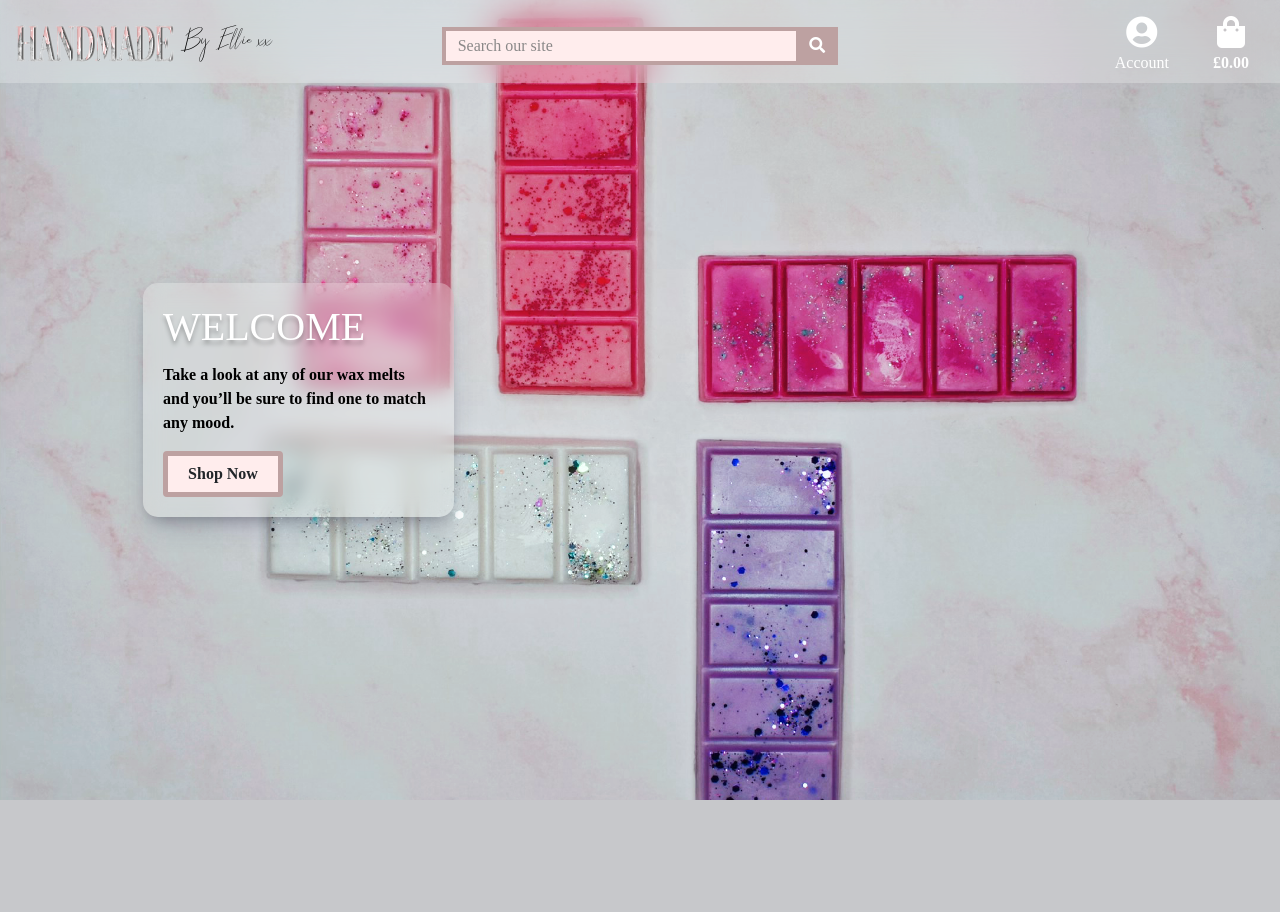
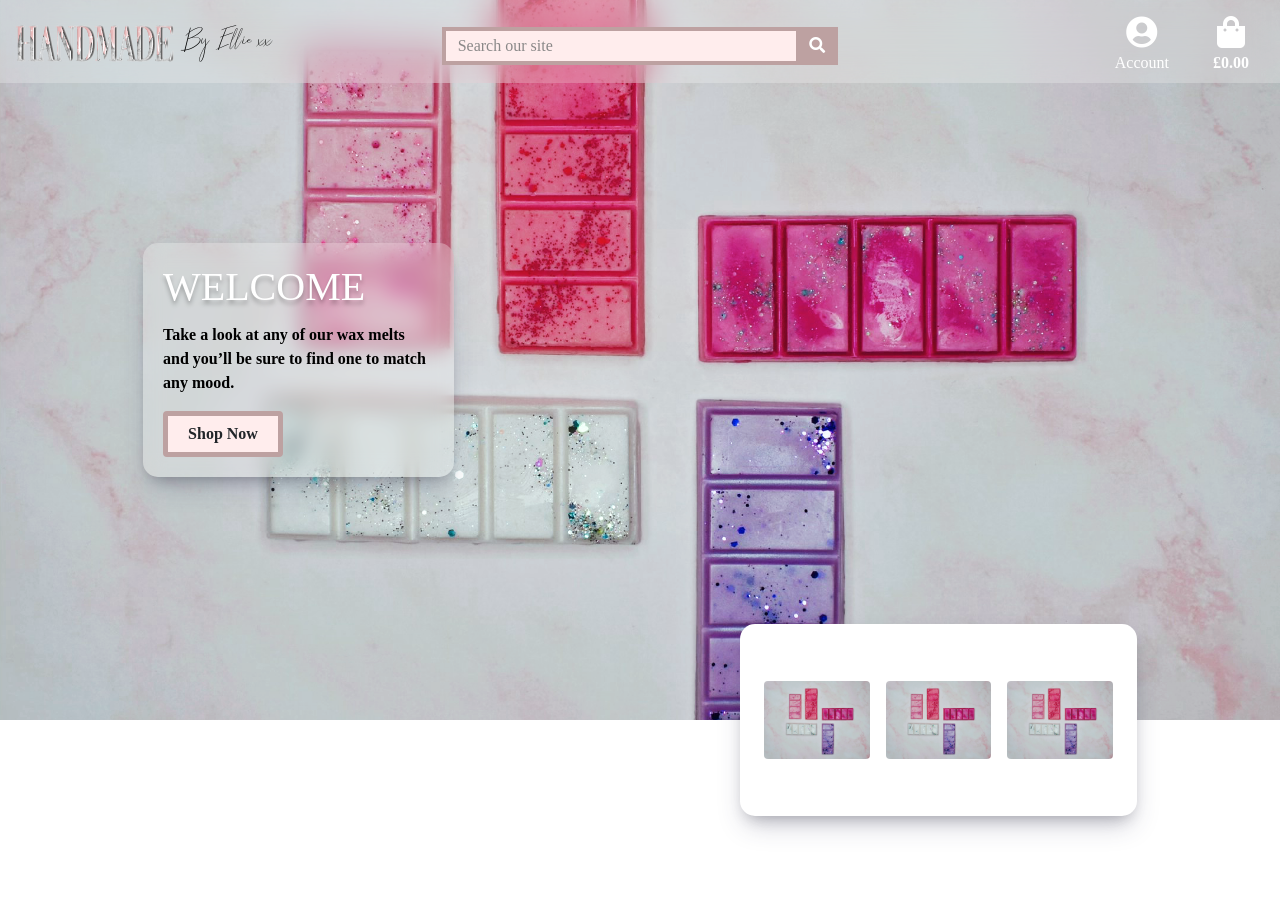
Before and after one commit to Tmuat/handmade-by-ellie, a Django app: page / in a window 1280 px wide. Before the commit the page ends 800 px from the top, so only its background shows below. Run offline with Django 3.2, Linux system fonts and the light colour scheme; some libraries are stand-ins or nearby versions.

Commit message:
INDEX: Added product card and css, still more styling needed

```diff
--- a/home/static/home/css/home.css
+++ b/home/static/home/css/home.css
@@ -1,3 +1,5 @@
+/* || Background */
+
 .bg {
     background-image: url('/static/home/images/ellie-background.png');
 
@@ -7,3 +9,14 @@
     background-repeat: no-repeat;
     background-size: cover;
   }
+
+/* || Product Card */
+
+.product-card {
+  height: 12rem;
+}
+
+.img-product-card {
+
+  object-fit: cover;
+}
--- a/home/templates/home/index.html
+++ b/home/templates/home/index.html
@@ -6,14 +6,16 @@
 {% endblock %}
 
 {% block content %}
+<section id="landing-section">
     <div class="bg">
         <div class="container h-100">
-        <div class="row h-100">
+            <div class="row h-90-vh">
                 <div class="col-4 my-auto">
                     <div class="card bg-card-glass box-shadow border-15 border-0">
                         <div class="card-body text-white">
                             <h1 class="card-title text-uppercase text-shadow">Welcome</h1>
-                      <p class="card-text text-black font-weight-bold">Take a look at any of our wax melts and you’ll be sure to find one to match any mood.</p>
+                            <p class="card-text text-black font-weight-bold">Take a look at any of our wax melts and
+                                you’ll be sure to find one to match any mood.</p>
                             <a href="" class="btn btn-custom-pink btn-shop-now font-weight-bold"> Shop Now</a>
                         </div>
                     </div>
@@ -21,4 +23,42 @@
             </div>
         </div>
     </div>
+</section>
+<section class="product-card">
+    <div class="container">
+        <div class="row">
+            <div class="col-12 text-white">
+                <div class="row position-relative mt-n-6" style="z-index: 10;">
+                    <div class="col-xl-5 offset-xl-7 col-lg-9">
+                        <div class="card product-card border-0 border-15 box-shadow">
+                            <div class="card-body px-3 d-flex justify-content-around my-auto">
+                                <div class="row mx-0">
+                                    <div class="col-4 px-2 my-auto">
+                                        <a class="d-block text-center text-decoration-none" href="shop-grid-ls.html">
+                                            <img class="d-block rounded img-fluid" src="{% static 'home/images/ellie-background.png' %}" alt="Men">
+                                        </a>
+                                    </div>
+                                    <div class="col-4 px-2 my-auto">
+                                        <a class="d-block text-center text-decoration-none" href="shop-grid-ls.html">
+                                            <img class="d-block rounded img-fluid" src="{% static 'home/images/ellie-background.png' %}" alt="Men">
+                                        </a>
+                                    </div>
+                                    <div class="col-4 px-2 my-auto">
+                                        <a class="d-block text-center text-decoration-none" href="shop-grid-ls.html">
+                                            <img class="d-block rounded img-fluid" src="{% static 'home/images/ellie-background.png' %}" alt="Men">
+                                        </a>
+                                    </div>
+                                </div>
+                                <!-- <img class="rounded img-product-card my-auto" src="{% static 'home/images/ellie-background.png' %}" alt="">
+                                <img class="rounded img-fluid my-auto" src="{% static 'home/images/grey.png' %}" alt="" style="max-height: 150px;">
+                                <img class="rounded img-fluid my-auto" src="{% static 'home/images/grey.png' %}" alt="" style="max-height: 150px;"> -->
+                            </div>
+                        </div>
+                    </div>
+                </div>
+            </div>
+        </div>
+    </div>
+</section>
+
 {% endblock %}
--- a/static/css/base.css
+++ b/static/css/base.css
@@ -13,7 +13,7 @@
 /* || General */
 html,
 body {
-  background-color: #000000;
+  background-color: #fff;
   font-family: "Libre Baskerville", serif;
   height: 100%;
   margin: 0;
@@ -124,6 +124,16 @@ body {
   border-radius: 15px;
 }
 
+/* || Extending Bootstrap */
+
+.h-90-vh {
+  height: 90vh !important;
+}
+
+.mt-n-6 {
+  margin-top: -6rem;
+}
+
 /* || Media Queries */
 
 /* Extra small devices (phones, 600px and down) */
```
Also changed, not shown: home/static/home/images/grey.png (added). Lines whose indentation alone changed are shown as unchanged.
